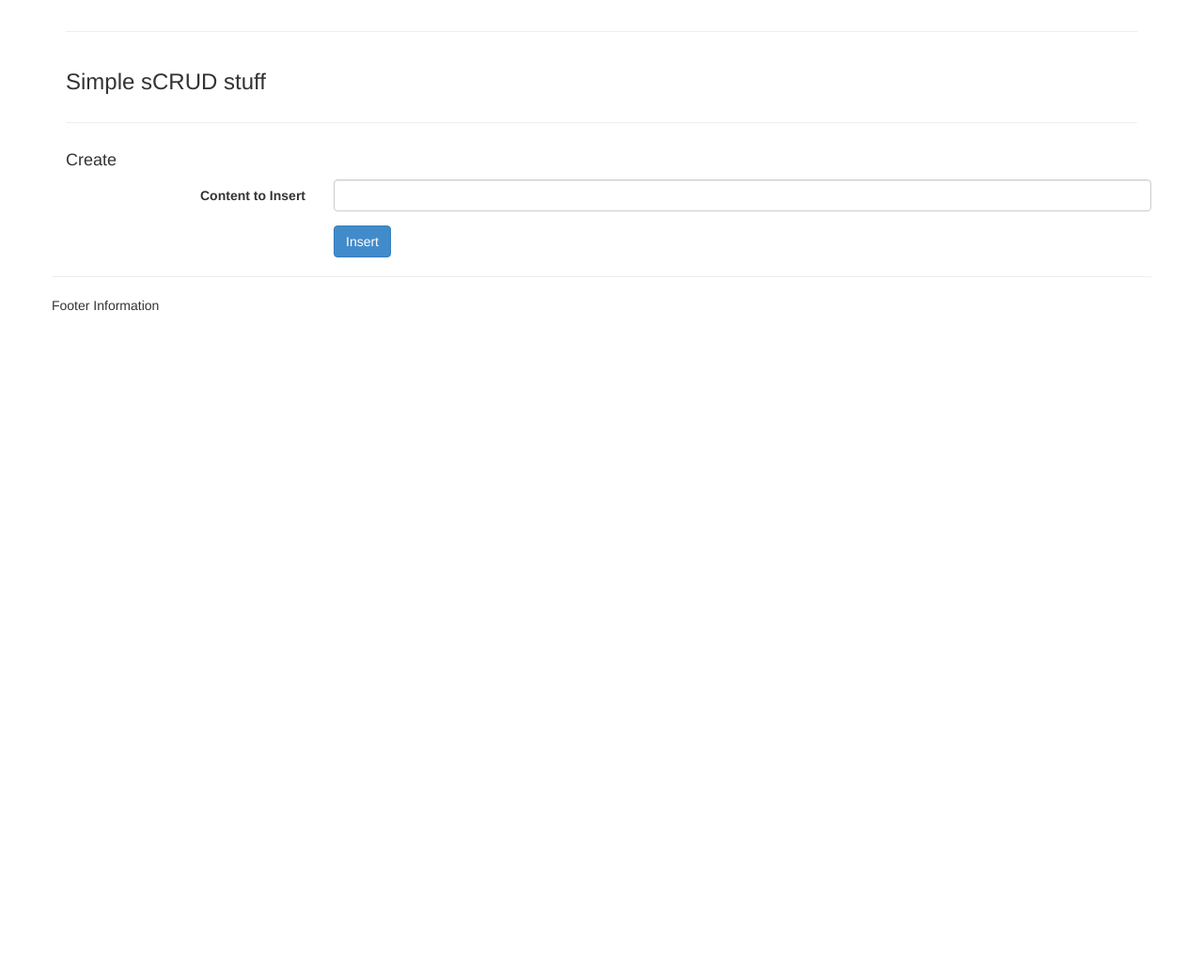
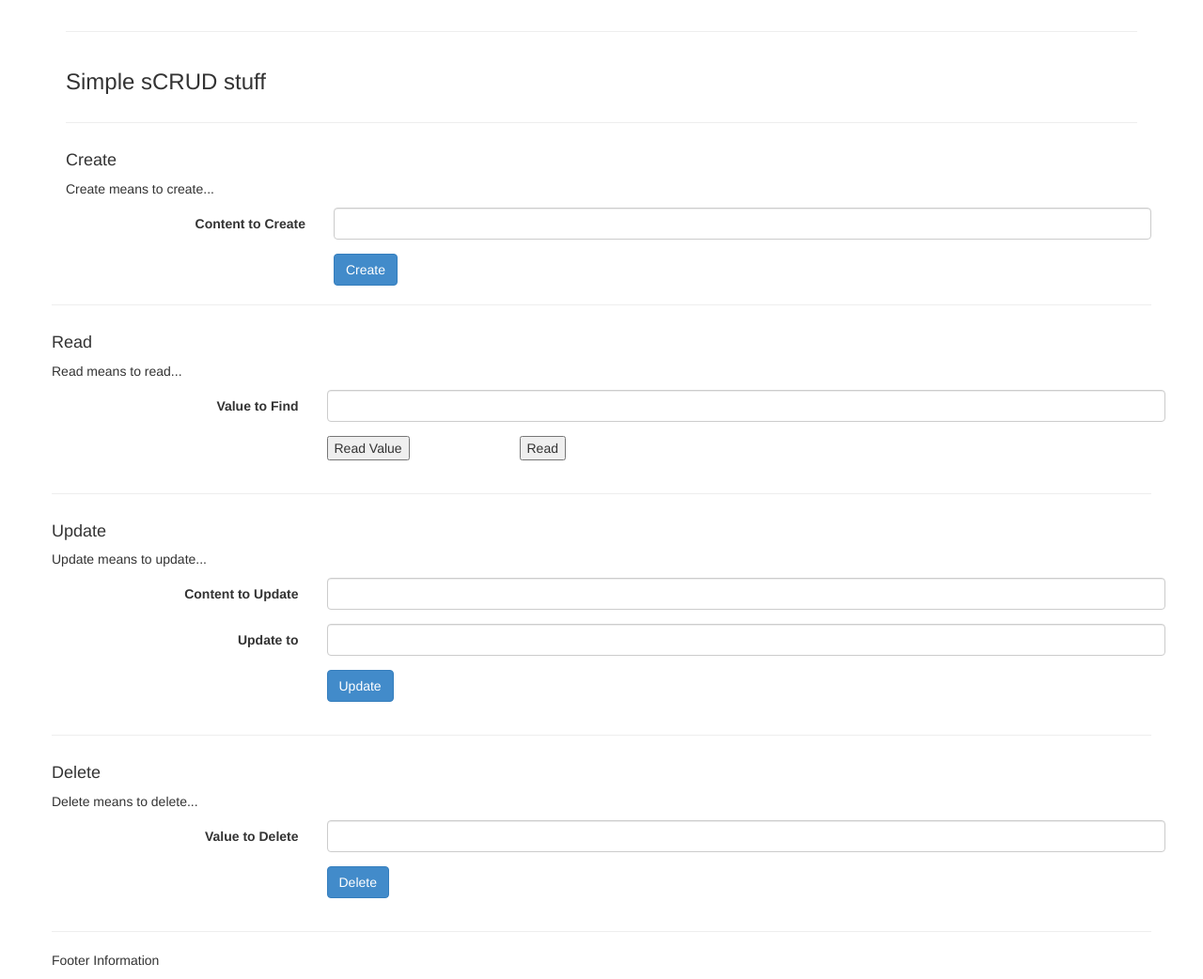
Before and after one commit to ephbaum/database_class, a PHP site: page / in a window 1280 px wide. Shown: the part 416-1458 px from the top of the page at 94% size. Before the commit the page ends 747 px from the top, so only its background shows below. Run offline with PHP 8.4, Linux system fonts and the light colour scheme.

Commit message:
Updates to many things.

```diff
--- a/classes/Db.php
+++ b/classes/Db.php
@@ -5,7 +5,7 @@ require_once('Log.php');
 /**
  *  DB - database class
  *
- *  Author - F. Stephen Kischbaum
+ *  @author F. Stephen Kischbaum
  *
  */
 
@@ -55,7 +55,7 @@ class Db
 	*/
   private function Connect()
   {
-    $this->settings = parse_ini_file( "db.settings.ini.local.php" );
+    $this->settings = parse_ini_file( $_SERVER['DOCUMENT_ROOT']."/settings/db.settings.ini.local.php" );
     $mysql = 'mysql:dbname='.$this->settings["dbname"].';host='.$this->settings["host"].'';
     try
     {
@@ -260,8 +260,8 @@ class Db
     }
 
     # Write into log
-    $this->log->write($message);
-
+    //$this->log->write($message);
+    error_log($exception);
     return $exception;
   }
 }
--- a/index.php
+++ b/index.php
@@ -73,23 +73,107 @@ require_once('action.php');
         <div class="row">
           <div class="col-sm-12">
             <h4>Create</h4>
+            <p>Create means to create...</p>
           </div>
         </div>
         <form class="form-horizontal" role="form">
           <div class="row">
             <div class="form-group">
-              <label for="insertValue" class="col-sm-3 control-label">Content to Insert</label>
+              <label for="insertValue" class="col-sm-3 control-label">Content to Create</label>
               <div class="col-sm-9">
-                <input type="text" name="insertValue" id="insertValue" class="form-control">
+                <input type="text" class="form-control" name="insertValue" id="insertValue">
               </div>
             </div>
           </div>
           <div class="row">
             <div class="form-group">
               <div class="col-sm-2 col-sm-offset-3">
-                <button type="button" id="insertSubmit" class="btn btn-primary">Insert</button>
+                <button type="button" id="insertSubmit" class="btn btn-primary">Create</button>
               </div>
             </div>
+        </form>
+        <hr>
+        <div class="row">
+          <div class="col-sm-12">
+            <h4>Read</h4>
+            <p>Read means to read...</p>
+          </div>
+        </div>
+        <form class="form-horizontal" role="form">
+          <div class="row">
+            <div class="form-group">
+              <label for="readValue" class="col-sm-3 control-label">Value to Find</label>
+              <div class="col-sm-9">
+                <input type="text" name="readValue" id="readValue" class="form-control">
+              </div>
+            </div>
+          </div>
+          <div class="row">
+            <div class="form-group">
+              <div class="col-sm-2 col-sm-offset-3">
+                <button type="button" id="readValueSubmit">Read Value</button>
+              </div>
+              <div class="col-sm-2">
+                <button type="button" id="readSubmit">Read</button>
+              </div>
+            </div>
+          </div>
+        </form>
+        <hr>
+        <div class="row">
+          <div class="col-sm-12">
+            <h4>Update</h4>
+            <p>Update means to update...</p>
+          </div>
+        </div>
+        <form class="form-horizontal" role="form">
+          <div class="row">
+            <div class="form-group">
+              <label for="updateValue" class="col-sm-3 control-label">Content to Update</label>
+              <div class="col-sm-9">
+                <input type="text" class="form-control" name="updateValue" id="updateValue">
+              </div>
+            </div>
+          </div>
+          <div class="row">
+            <div class="form-group">
+              <label for="updateNewValue" class="col-sm-3 control-label">Update to</label>
+              <div class="col-sm-9">
+                <input type="text" class="form-control" name="updateNewValue" id="updateNewValue">
+              </div>
+            </div>
+          </div>
+          <div class="row">
+            <div class="form-group">
+              <div class="col-sm-2 col-sm-offset-3">
+                <button type="button" class="btn btn-primary" id="updateSubmit">Update</button>
+              </div>
+            </div>
+          </div>
+        </form>
+        <hr>
+        <div class="row">
+          <div class="col-sm-12">
+            <h4>Delete</h4>
+            <p>Delete means to delete...</p>
+          </div>
+        </div>
+        <form class="form-horizontal" role="form">
+          <div class="row">
+            <div class="form-group">
+              <label for="deleteValue" class="col-sm-3 control-label">Value to Delete</label>
+              <div class="col-sm-9">
+                <input type="text" name="deleteValue" id="deleteValue" class="form-control">
+              </div>
+            </div>
+          </div>
+          <div class="row">
+            <div class="form-group">
+              <div class="col-sm-2 col-sm-offset-3">
+                <button type="button" class="btn btn-primary" id="deleteSubmit">Delete</button>
+              </div>
+            </div>
+          </div>
         </form>
         <hr>
         <footer>
--- a/js/index.js
+++ b/js/index.js
@@ -60,11 +60,12 @@ $( document ).ready( function() {
           url: 'ajax/ajax.php',
           success: function( data, status, request ) {
             console.dir( arguments );
+            console.log( data );
           },
           error: function( request, status ) {
             console.dir( arguments );
           }
-        });
+        }, 'json');
       } else {
         console.error( 'Cannot submit ' + value + ' it is not an object it is a(n) ' + typeof value );
       }
--- /dev/null
+++ b/settings/db.settings.ini.local.php
@@ -0,0 +1,6 @@
+;<?php return; ?>
+[SQL]
+host = localhost
+user = echo
+password = echo
+dbname = app-platform
```
Also changed, not shown: ajax/ajax.php (+12 -1 lines), classes/CRUD.php (added, +126 -0 lines), README.md.
